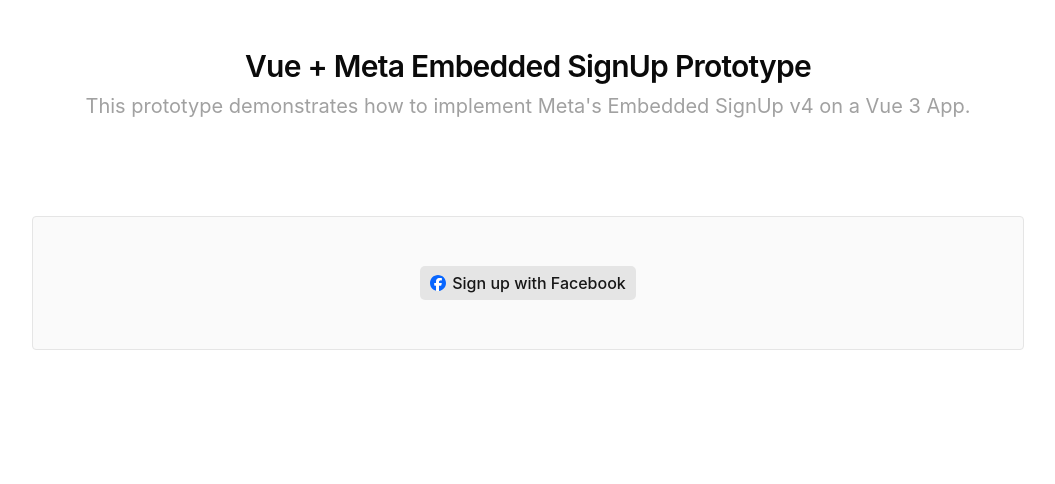
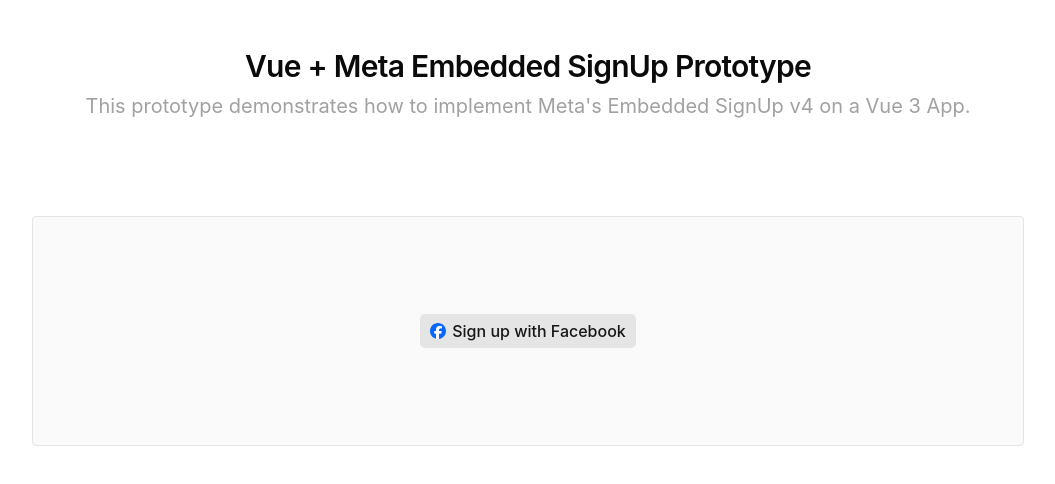
Before and after one commit to whoiseno/vue-meta-embedded-signup-prototype, a Vue app: page / in a window 1280 px wide. Shown: the top 484 px of the page, without its empty margins (112-1167 px from the left). Built offline with nearby package versions, Linux system fonts and the light colour scheme.

Commit message:
refactor: increase card padding

```diff
--- a/src/App.vue
+++ b/src/App.vue
@@ -17,7 +17,7 @@
     </section>
     <section>
       <div
-        class="bg-neutral-50 border border-neutral-200 rounded-sm flex items-center justify-center p-12"
+        class="bg-neutral-50 border border-neutral-200 rounded-sm flex items-center justify-center px-12 py-24"
       >
         <button
           type="button"
```
